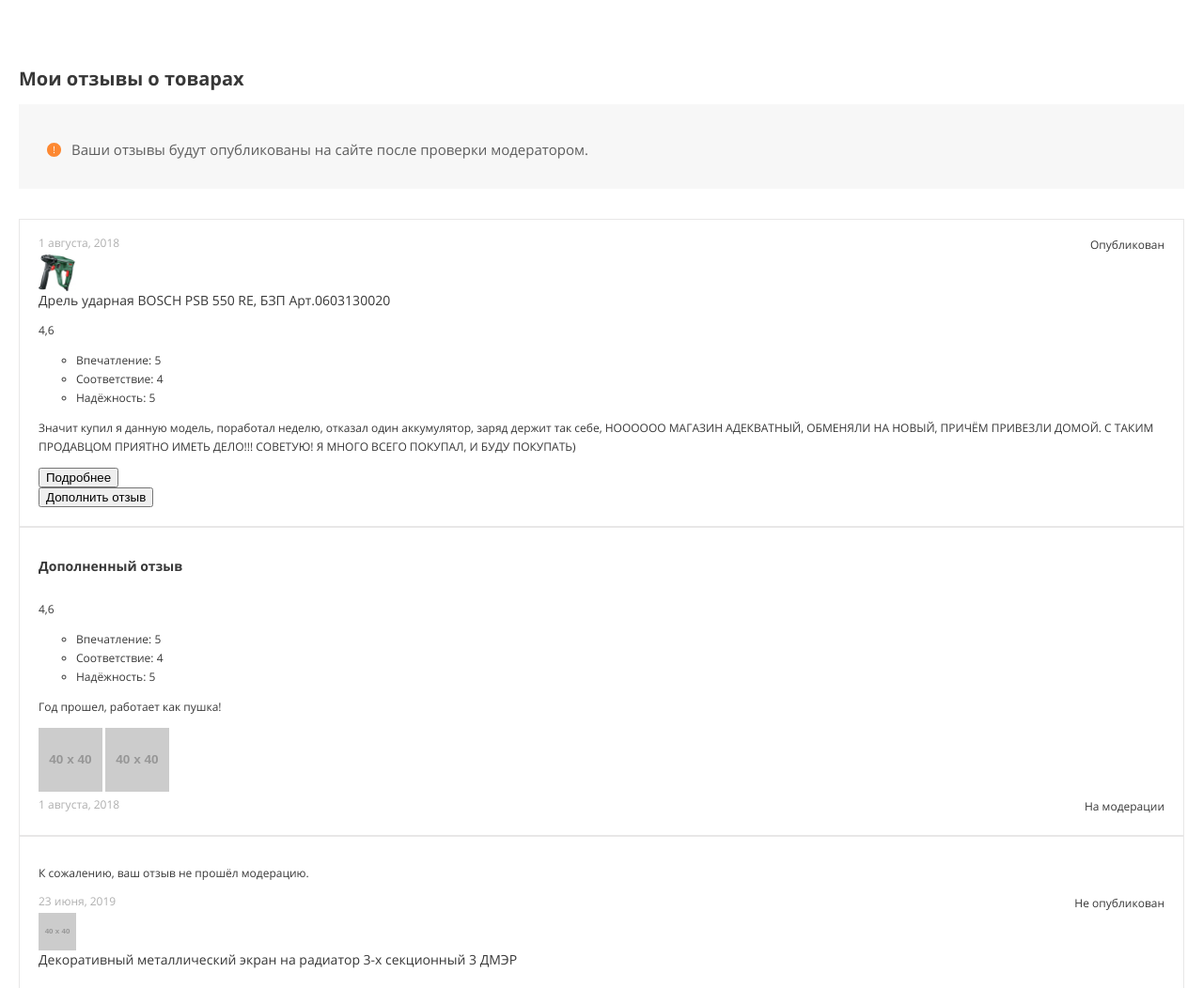
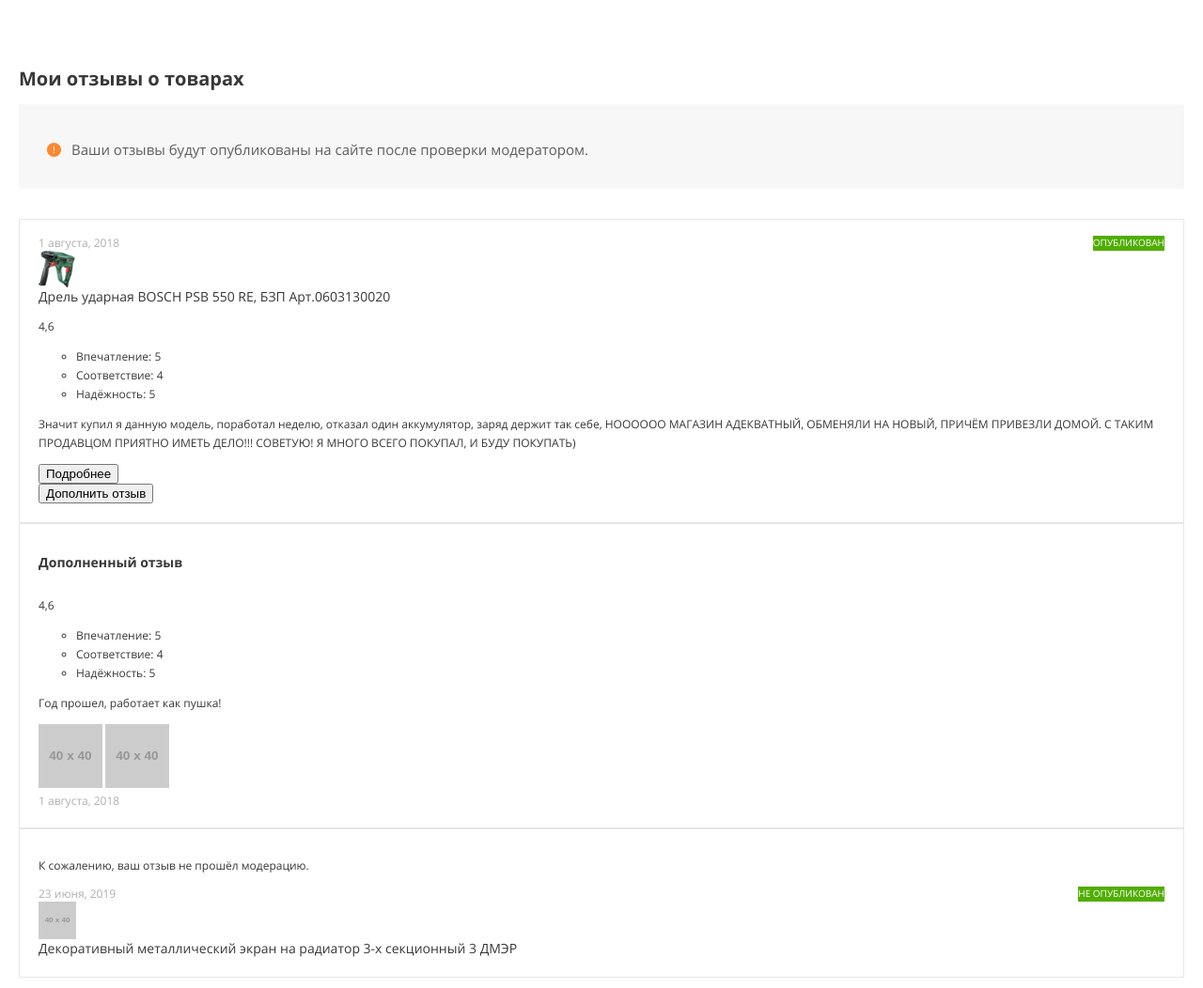
Before and after one commit to emmakravets/Braind-task-1, a website: page source/index.html in a window 1280 px wide. Shown: the whole page at 94% size. Drawn offline with nearby package versions, Linux system fonts and the light colour scheme; files that its build step writes are made by us from their sources; placeholder pictures from the web are drawn by us; files whose address does not match are found by name.

Commit message:
Adds styles for review status

```diff
--- a/source/sass/blocks/review.scss
+++ b/source/sass/blocks/review.scss
@@ -35,6 +35,17 @@
   color: $gray;
 }
 
+.review__publication-status {
+  font-size: 10px;
+  line-height: 14px;
+  text-transform: uppercase;
+  color: $white;
+
+  &--published {
+    background-color: $green;
+  }
+}
+
 .review__details {
   order: 4;
 }
--- a/source/sass/common/variables.scss
+++ b/source/sass/common/variables.scss
@@ -3,3 +3,5 @@ $super-light-gray: #f7f7f7;
 $light-gray: #e8e7e7;
 $gray: #afafaf;
 $dark-gray: #383838;
+
+$green: #50ad01;
```
